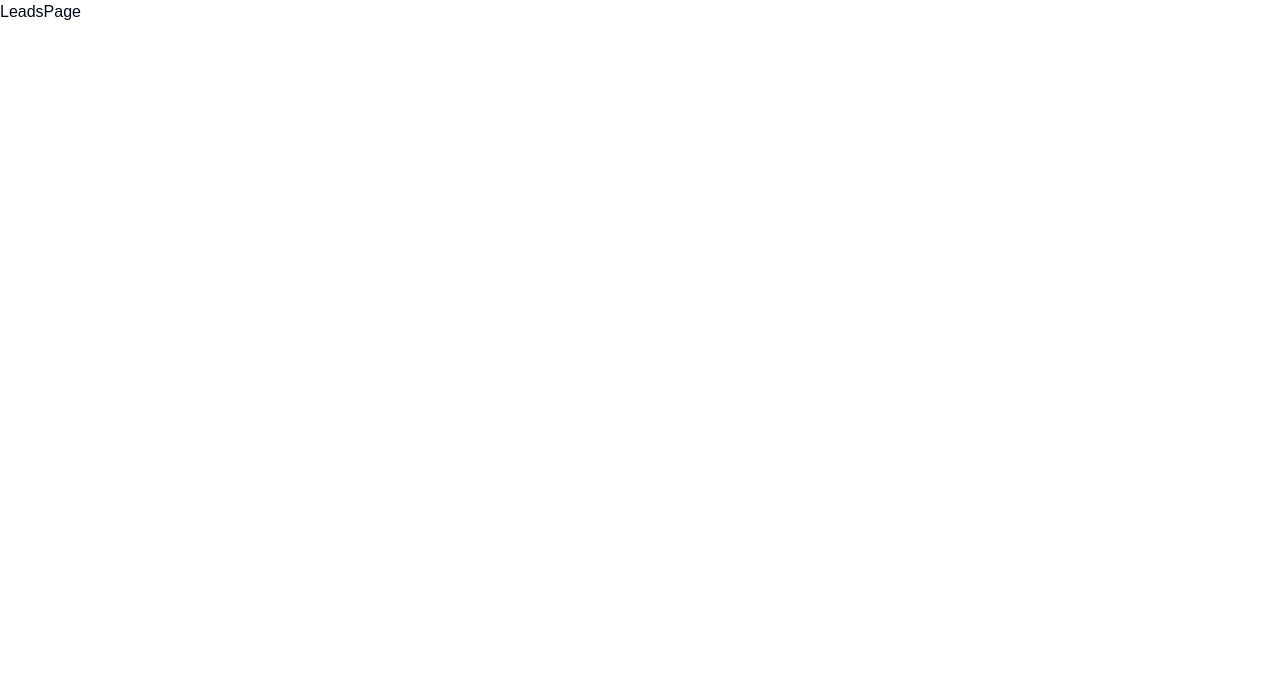
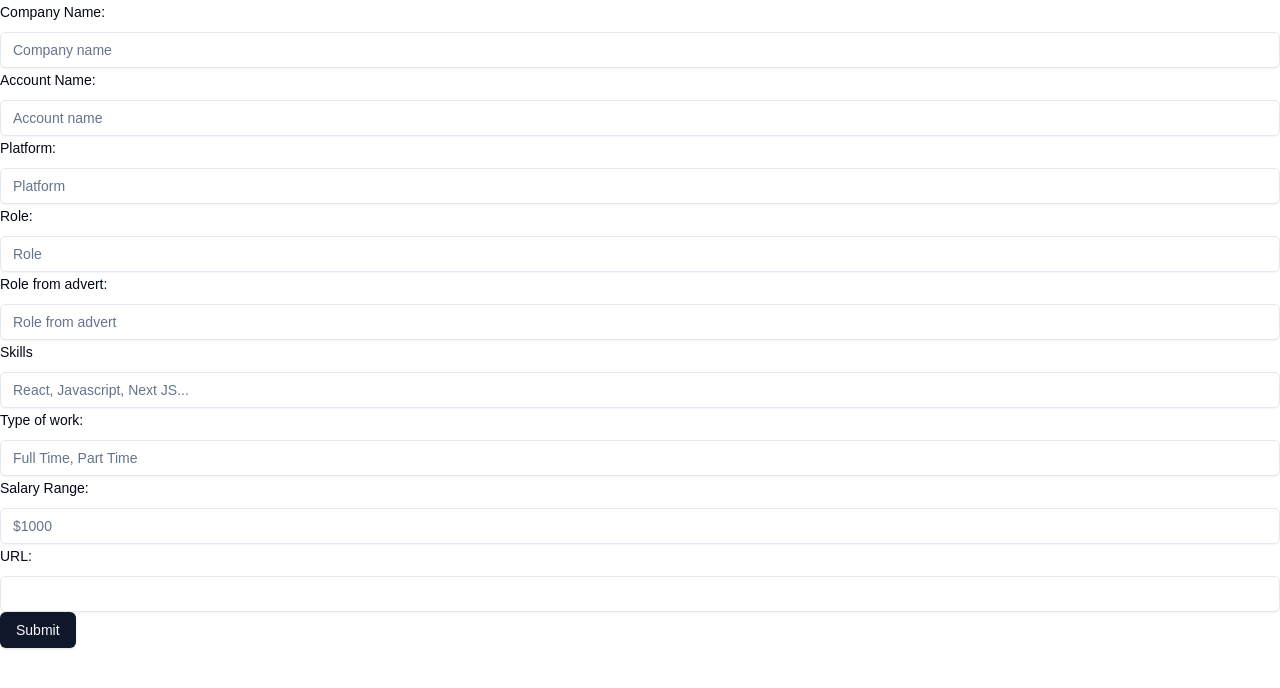
Before and after one commit to raigrc/jam-app, a Next.js app: page /add-leads in a window 1280 px wide. Shown: the top 688 px of the page. Built offline with nearby package versions, Linux system fonts and the light colour scheme.

Commit message:
added working fields | front-end

```diff
--- a/src/app/add-leads/page.tsx
+++ b/src/app/add-leads/page.tsx
@@ -1,7 +1,12 @@
+import LeadsForm from "@/components/leads/leads-form";
 import React from "react";
 
 const LeadsPage = () => {
-  return <div>LeadsPage</div>;
+  return (
+    <div>
+      <LeadsForm />
+    </div>
+  );
 };
 
 export default LeadsPage;
--- /dev/null
+++ b/src/components/leads/leads-form.tsx
@@ -0,0 +1,227 @@
+"use client";
+import React from "react";
+import { Button } from "@/components/ui/button";
+import {
+  Form,
+  FormControl,
+  FormDescription,
+  FormField,
+  FormItem,
+  FormLabel,
+  FormMessage,
+} from "@/components/ui/form";
+import { Input } from "@/components/ui/input";
+import { zodResolver } from "@hookform/resolvers/zod";
+import { useForm, useFieldArray } from "react-hook-form";
+import { z } from "zod";
+import { LeadSchema } from "@/schemas";
+import { useLeadsStore } from "@/stores";
+
+const LeadsForm = () => {
+  const { leadsInfo, setLeadsInfo } = useLeadsStore((state) => state);
+
+  type validationSchema = z.infer<typeof LeadSchema>;
+
+  const form = useForm<validationSchema>({
+    resolver: zodResolver(LeadSchema),
+    defaultValues: { ...leadsInfo },
+  });
+
+  const handleSubmit = (values: validationSchema) => {
+    const skillArray = values.skills
+      .split(",")
+      .map((skill) => skill.trim())
+      .filter((skill) => skill);
+    console.log(values);
+  };
+
+  return (
+    <>
+      <Form {...form}>
+        <form onSubmit={form.handleSubmit(handleSubmit)}>
+          <FormField
+            control={form.control}
+            name="company_name"
+            render={({ field }) => (
+              <FormItem>
+                <FormLabel>Company Name:</FormLabel>
+                <FormControl>
+                  <Input
+                    placeholder="Company name"
+                    {...field}
+                    onChange={(e) => {
+                      field.onChange(e);
+                      console.log("Current value: ", e.target.value);
+                    }}
+                  />
+                </FormControl>
+                <FormMessage />
+              </FormItem>
+            )}
+          />
+          <FormField
+            control={form.control}
+            name="account_name"
+            render={({ field }) => (
+              <FormItem>
+                <FormLabel>Account Name:</FormLabel>
+                <FormControl>
+                  <Input
+                    placeholder="Account name"
+                    {...field}
+                    onChange={(e) => {
+                      field.onChange(e);
+                      console.log("Current value: ", e.target.value);
+                    }}
+                  />
+                </FormControl>
+                <FormMessage />
+              </FormItem>
+            )}
+          />
+          {/* //! MAKE THIS A SELECT FIELD
+          //? MAKE A PLATFORM MODEL IN PRISMA */}
+          <FormField
+            control={form.control}
+            name="platform"
+            render={({ field }) => (
+              <FormItem>
+                <FormLabel>Platform:</FormLabel>
+                <FormControl>
+                  <Input
+                    placeholder="Platform"
+                    {...field}
+                    onChange={(e) => {
+                      field.onChange(e);
+                      console.log("Current value: ", e.target.value);
+                    }}
+                  />
+                </FormControl>
+                <FormMessage />
+              </FormItem>
+            )}
+          />
+          <FormField
+            control={form.control}
+            name="role"
+            render={({ field }) => (
+              <FormItem>
+                <FormLabel>Role:</FormLabel>
+                <FormControl>
+                  <Input
+                    placeholder="Role"
+                    {...field}
+                    onChange={(e) => {
+                      field.onChange(e);
+                      console.log("Current value: ", e.target.value);
+                    }}
+                  />
+                </FormControl>
+                <FormMessage />
+              </FormItem>
+            )}
+          />
+          <FormField
+            control={form.control}
+            name="advert_role"
+            render={({ field }) => (
+              <FormItem>
+                <FormLabel>Role from advert:</FormLabel>
+                <FormControl>
+                  <Input
+                    placeholder="Role from advert"
+                    {...field}
+                    onChange={(e) => {
+                      field.onChange(e);
+                      console.log("Current value: ", e.target.value);
+                    }}
+                  />
+                </FormControl>
+                <FormMessage />
+              </FormItem>
+            )}
+          />
+          <FormField
+            control={form.control}
+            name="skills"
+            render={({ field }) => (
+              <FormItem>
+                <FormLabel>Skills</FormLabel>
+                <FormControl>
+                  <Input
+                    placeholder="React, Javascript, Next JS..."
+                    {...field}
+                  />
+                </FormControl>
+                <FormMessage />
+              </FormItem>
+            )}
+          />
+          {/* //! MAKE THIS A SELECT FIELD */}
+          <FormField
+            control={form.control}
+            name="work_type"
+            render={({ field }) => (
+              <FormItem>
+                <FormLabel>Type of work:</FormLabel>
+                <FormControl>
+                  <Input
+                    placeholder="Full Time, Part Time"
+                    {...field}
+                    onChange={(e) => {
+                      field.onChange(e);
+                      console.log("Current value: ", e.target.value);
+                    }}
+                  />
+                </FormControl>
+                <FormMessage />
+              </FormItem>
+            )}
+          />
+          <FormField
+            control={form.control}
+            name="salary"
+            render={({ field }) => (
+              <FormItem>
+                <FormLabel>Salary Range:</FormLabel>
+                <FormControl>
+                  <Input
+                    placeholder="$1000"
+                    {...field}
+                    onChange={(e) => {
+                      field.onChange(e);
+                      console.log("Current value: ", e.target.value);
+                    }}
+                  />
+                </FormControl>
+                <FormMessage />
+              </FormItem>
+            )}
+          />
+          <FormField
+            control={form.control}
+            name="URL"
+            render={({ field }) => (
+              <FormItem>
+                <FormLabel>URL:</FormLabel>
+                <FormControl>
+                  <Input
+                    {...field}
+                    onChange={(e) => {
+                      field.onChange(e);
+                      console.log("Current value: ", e.target.value);
+                    }}
+                  />
+                </FormControl>
+                <FormMessage />
+              </FormItem>
+            )}
+          />
+          <Button type="submit">Submit</Button>
+        </form>
+      </Form>
+    </>
+  );
+};
+
+export default LeadsForm;
--- a/src/schemas/index.ts
+++ b/src/schemas/index.ts
@@ -1,9 +1,9 @@
 import { z } from "zod";
 
-const SkillSchema = z.object({
-  id: z.string(),
-  name: z.string(),
-});
+// const SkillSchema = z.object({
+//   id: z.string().optional(),
+//   name: z.string(),
+// });
 
 export const LeadSchema = z.object({
   company_name: z.string(),
@@ -11,7 +11,7 @@ export const LeadSchema = z.object({
   platform: z.string(),
   role: z.string(),
   advert_role: z.string(),
-  skills: z.array(SkillSchema),
+  skills: z.string(),
   work_type: z.string(),
   salary: z.string().optional(),
   URL: z.string().url(),
--- a/src/stores/index.ts
+++ b/src/stores/index.ts
@@ -1,4 +1,8 @@
 import { create } from "zustand";
+
+type Skill = {
+  name: string;
+};
 
 type LeadsInfo = {
   company_name: string;
@@ -6,7 +10,7 @@ type LeadsInfo = {
   platform: string;
   role: string;
   advert_role: string;
-  skills: string[];
+  skills: string;
   work_type: string;
   salary: string;
   URL: string;
```
